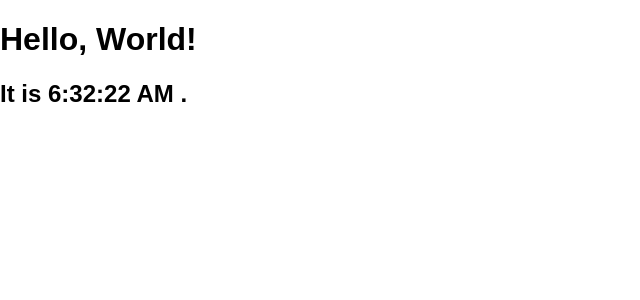
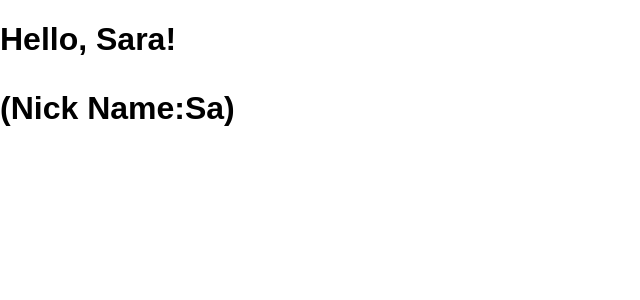
Before and after one commit to paingsoethaw/sample_react_app, a React (Create React App) app: page / in a window 1280 px wide. Shown: the top 300 px of the page, without its empty margins (0-640 px from the left). Built offline with nearby package versions, Linux system fonts and the light colour scheme; the HTML template or start-up script is replaced by a standard one.

Commit message:
components and props

```diff
--- /dev/null
+++ b/src/CompoNProps/CompoNProps.js
@@ -0,0 +1,49 @@
+import React, { Component } from 'react';
+
+function Welcome(props) {
+  console.log(props);
+  return (
+    <h1> Hello, {props.name}!
+    <p>(Nick Name:{props.nickName})</p>
+    </h1>
+  );
+}
+// function PersonalInfo(props) {
+//   console.log(props);
+//   return (
+//     <p>
+//       Father Name: {props.fatherName}
+//       Mother Name {props.motherName}
+//     </p>
+//   );
+// }
+
+class CompoNProps extends Component {
+  render() {
+    return (
+      <Welcome name="Sara" nickName="Sa" />
+      // <PersonalInfo fatherName="David" motherName="Mary" />
+    );
+  }
+
+}
+
+export default CompoNProps;
+
+// function Person(props) {
+//   return (
+//     <div className="person">
+//       <h1>{props.name}</h1>
+//       <p>Score: {props.score}</p>
+//     </div>
+//   );
+// }
+
+// var app = (
+//   <div>
+//     <Person name="David" score="12" />
+//     <Person name="John" score="15" />
+//   </div>
+// );
+
+// ReactDOM.render(app, document.querySelector("#app"));
--- a/src/index.js
+++ b/src/index.js
@@ -1,19 +1,10 @@
 import React from 'react';
 import ReactDOM from 'react-dom';
 import './index.css';
-import App from './App';
+// import App from './App';
+import CompoNProps from './CompoNProps/CompoNProps';
 import registerServiceWorker from './registerServiceWorker';
 
 registerServiceWorker();
 
-function tick() {
-  const element = (
-    <div>
-      <h1>Hello, World!</h1>
-      <h2>It is {new Date().toLocaleTimeString()} .</h2>
-    </div>
-  );
-  ReactDOM.render(element, document.getElementById('root'));
-}
-
-setInterval(tick, 1000);
+ReactDOM.render(<CompoNProps />, document.getElementById('root'));
```
